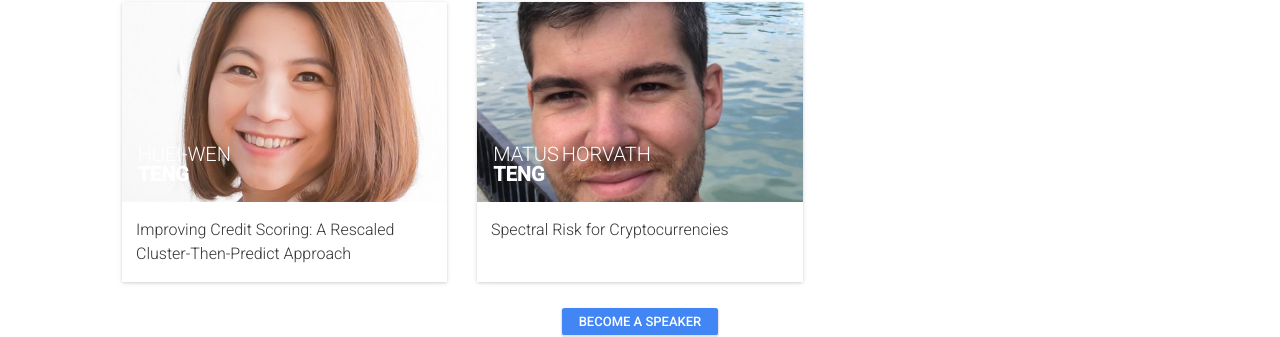
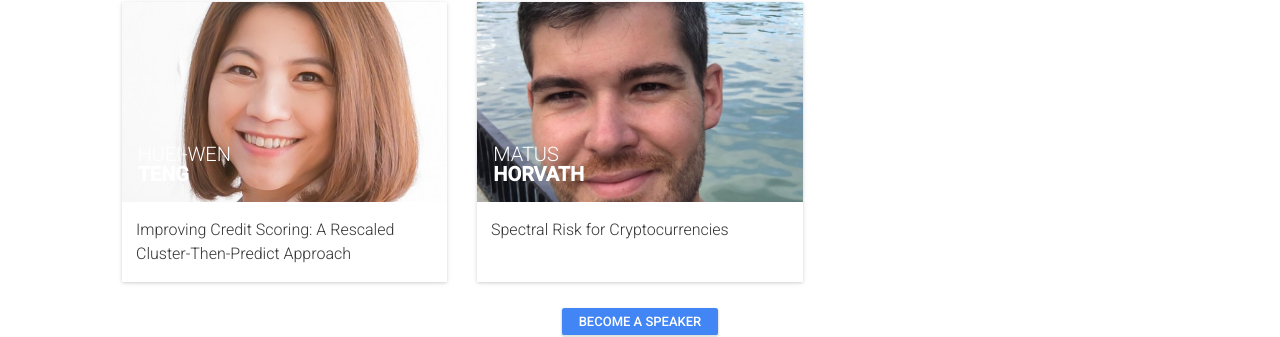
Before and after one commit to barunik/Prague2023, a Jekyll site: the page built from speakers.html, in a window 1280 px wide and 900 px high, scrolled down 960 px. Shown: the part 413-750 px from the top of the window. Built offline with Jekyll 4.4.1, drawn with Linux system fonts in a browser that asks for light colours; nearby versions of some CDN libraries; comment, search, counter and statistics services are not loaded.

Commit message:
Update speakers.yml

```diff
--- a/_data/speakers.yml
+++ b/_data/speakers.yml
@@ -128,8 +128,8 @@
 
 -
   id: 30
-  name: "Matus Horvath"
-  surname: "Teng"
+  name: "Matus"
+  surname: "Horvath"
   company: "Masaryk University"
   title: "PhD Student"
   bio: '<p> </p>'
```
